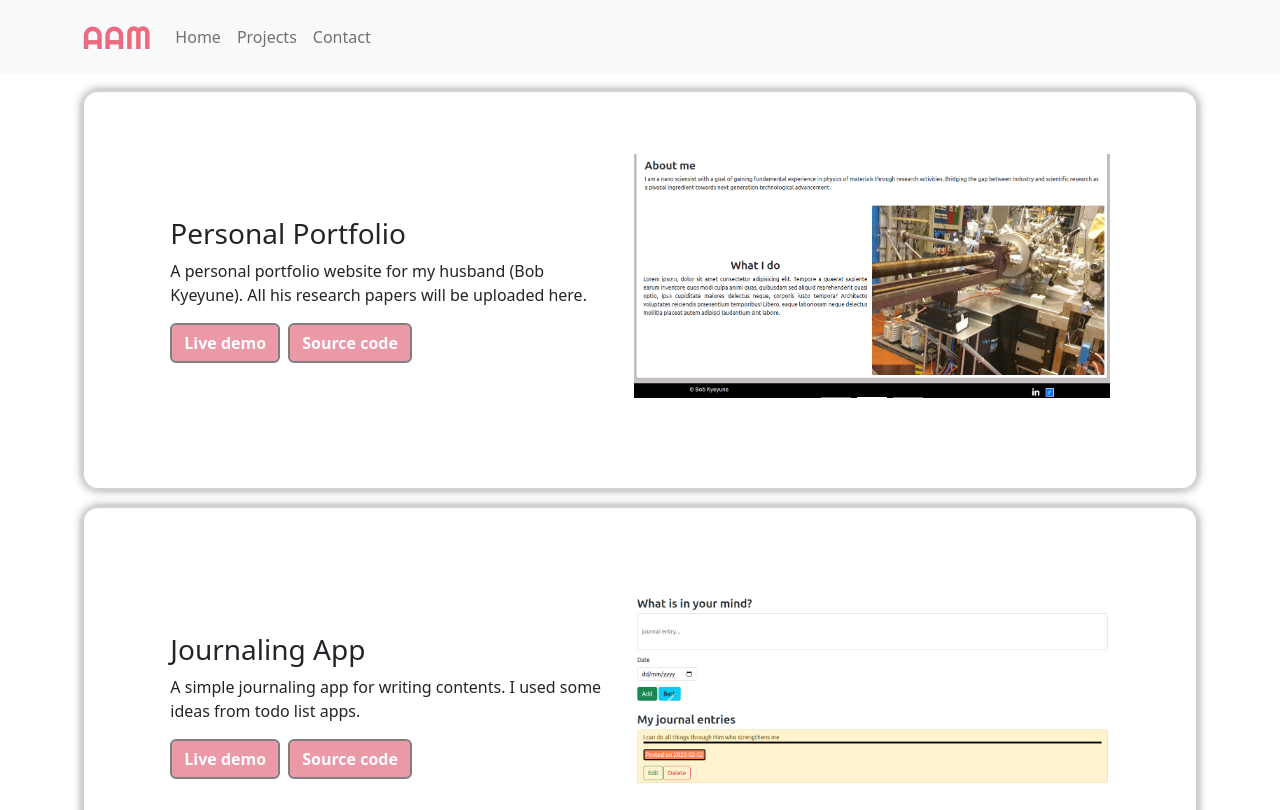
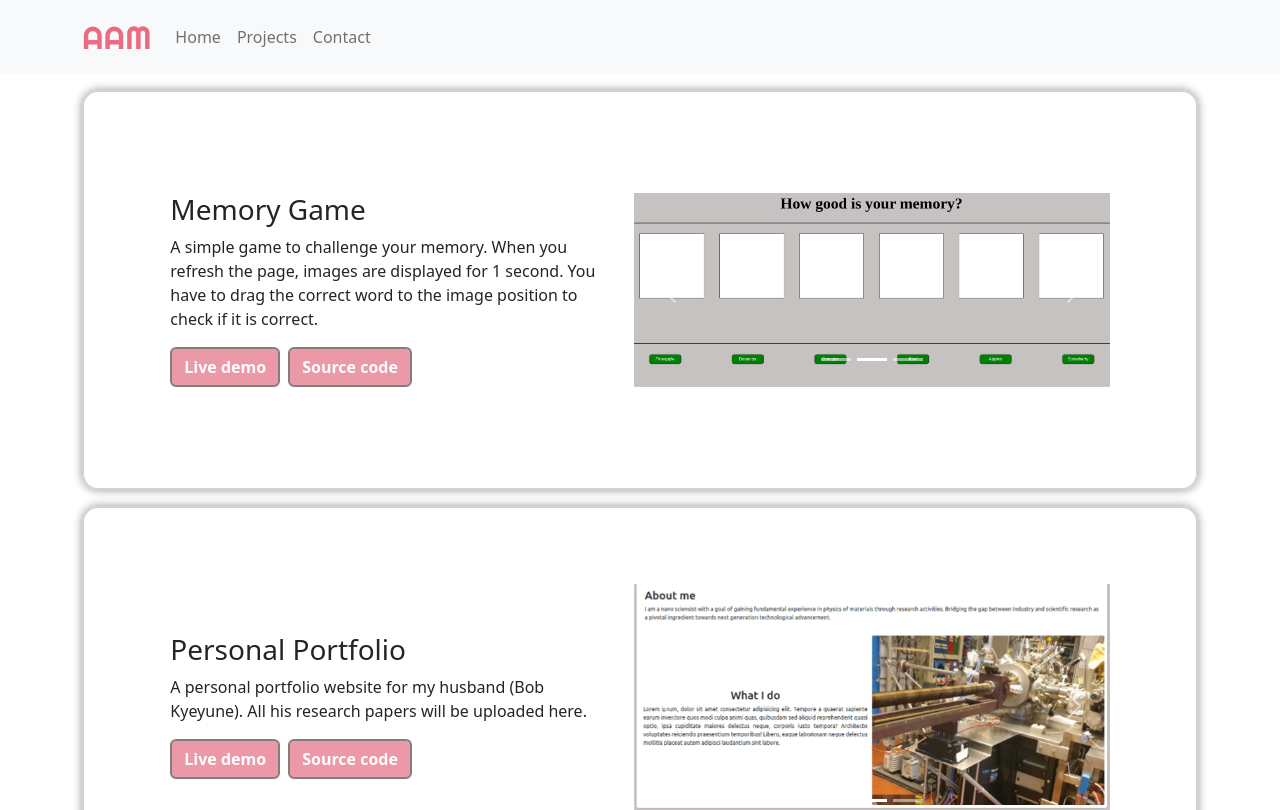
Before and after one commit to Nkeni/Agatha-Msola-portfolio, a React (Create React App) app: page /Agatha-Msola-portfolio/projects in a window 1280 px wide. Shown: the top 810 px of the page. Built offline with nearby package versions, Linux system fonts and the light colour scheme.

Commit message:
memory game project added

```diff
--- a/src/mainComponent/Home/Home.jsx
+++ b/src/mainComponent/Home/Home.jsx
@@ -20,12 +20,21 @@ function Home() {
         <Col xl="6" className="about">
           <h3>About me</h3>
           <p>
-            I am a FullStack Developer with a background in mathematics and
-            statistics. One of the best decisions I have ever made was to join
-            Digital Career Institute for the training program in FullStack Web
-            Development. I can really see a bright future ahead of me
-            careerwise. I have acquired Technical skills, soft skills and
-            language skills at DCI. I am so excited of what future brings.
+            I'm a full-stack developer with extensive experience in the MERN
+            stack. I have a strong background in developing web applications
+            using MongoDB, Express.js, React.js, and Node.js. I'm passionate
+            about creating efficient and scalable solutions that deliver
+            exceptional user experiences. On the front-end, I'm proficient in
+            building responsive and interactive user interfaces using modern
+            JavaScript frameworks like React.js. I have a deep understanding of
+            component-based architecture and leveraging the latest web
+            development technologies and best practices.
+          </p>
+          <p>
+            When it comes to the back-end, I have a solid grasp of server-side
+            development using Node.js and Express.js. I'm experienced in
+            designing and developing RESTful APIs, integrating third-party APIs,
+            and handling data persistence with MongoDB.
           </p>
 
           <div className="skills">
--- a/src/mainComponent/Projects/Projects.jsx
+++ b/src/mainComponent/Projects/Projects.jsx
@@ -7,10 +7,50 @@ import journ1 from "../../images/journal1.png";
 import journ2 from "../../images/journal22.png";
 import git1 from "../../images/git1.png";
 import git2 from "../../images/git2.png";
+import game from "../../images/game.png";
 
 function Projects() {
   return (
     <Container className="projects">
+      <Row className="project-details">
+        <Col xl="5">
+          <h3>Memory Game</h3>
+          <p>
+            A simple game to challenge your memory. When you refresh the page,
+            images are displayed for 1 second. You have to drag the correct word
+            to the image position to check if it is correct.
+          </p>
+          <Button>
+            <a href="https://nkeni.github.io/Memory-game/" target="blank">
+              Live demo
+            </a>
+          </Button>
+          <Button>
+            {" "}
+            <a href="https://github.com/Nkeni/Memory-game" target="blank">
+              Source code
+            </a>
+          </Button>
+        </Col>
+        <Col xl="7" className="project-pictures">
+          <Carousel>
+            <Carousel.Item>
+              <img
+                style={{ maxHeight: "100vh" }}
+                className="d-block w-100"
+                src={game}
+                alt="First slide"
+              />
+            </Carousel.Item>
+            <Carousel.Item>
+              <img className="d-block w-100" src={game} alt="Second slide" />
+            </Carousel.Item>
+            <Carousel.Item>
+              <img className="d-block w-100" src={game} alt="Third slide" />
+            </Carousel.Item>
+          </Carousel>
+        </Col>
+      </Row>
       <Row className="project-details">
         <Col xl="5">
           <h3>Personal Portfolio</h3>
```
Also changed, not shown: src/images/game.png (added).
